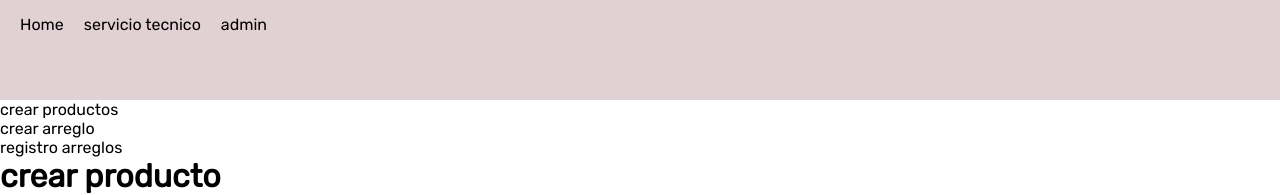
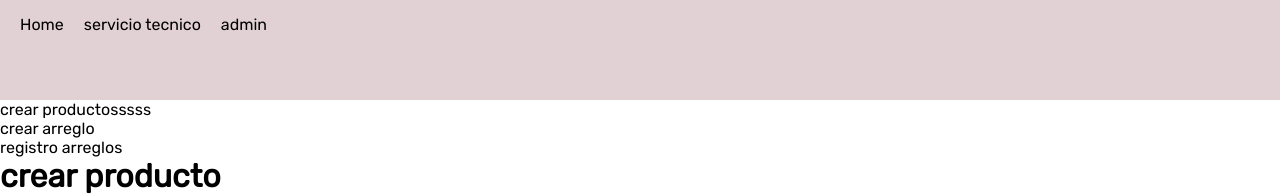
Before and after one commit to laiamia5/totalhogarr, a React (Create React App) app: page /admin in a window 1280 px wide. Shown: the top 195 px of the page. Built offline with nearby package versions, Linux system fonts and the light colour scheme.

Commit message:
primer comit

```diff
--- a/src/components/Admin.jsx
+++ b/src/components/Admin.jsx
@@ -5,7 +5,7 @@ export default function Admin (){
     return(
         <>
         <ul>
-            <li>crear productos</li>
+            <li>crear productosssss</li>
             <li>crear arreglo</li>
             <li>registro arreglos</li>
         </ul>
```
